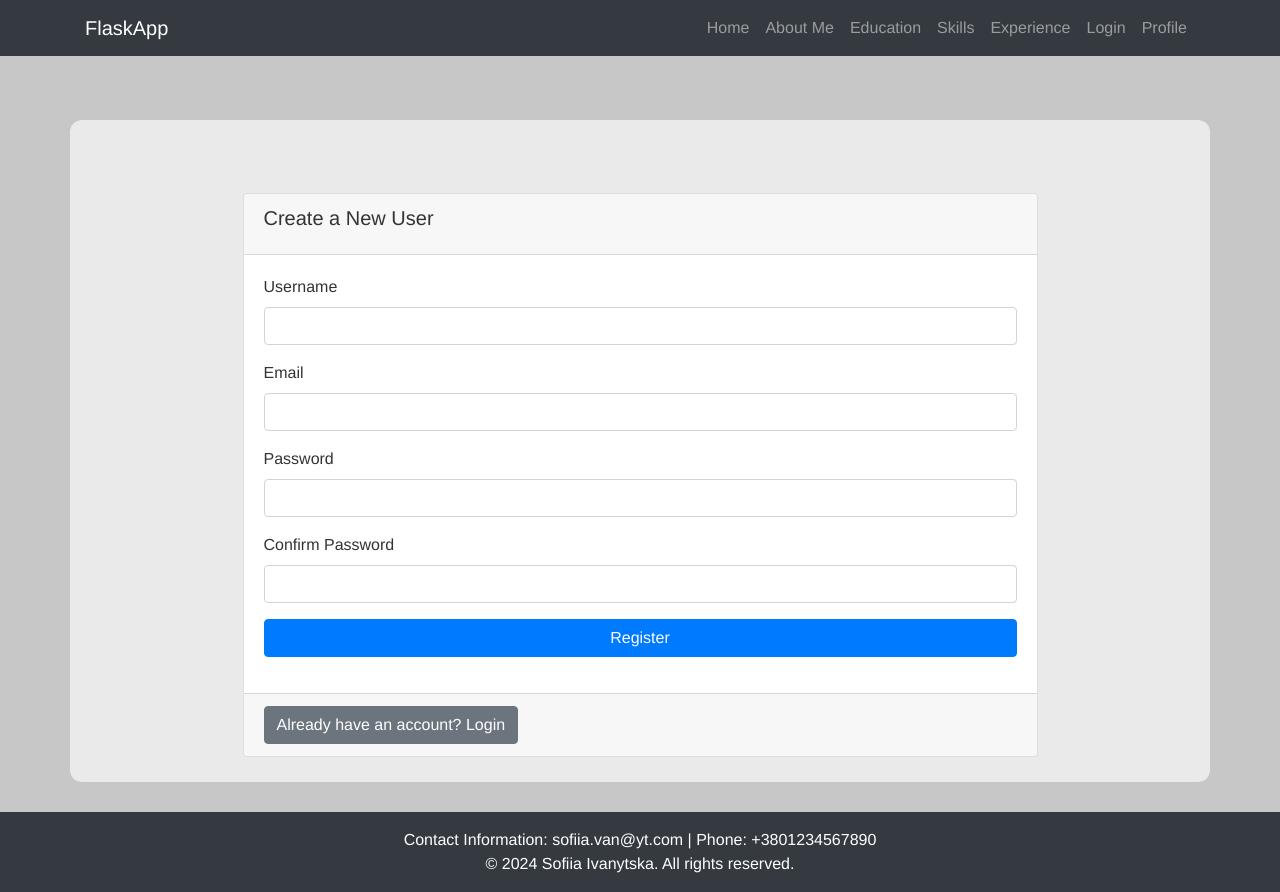
After one commit to 1vanytska/flask-app-lab, a Flask app: page /users/register in a window 1280 px wide. The commit adds this page. Run offline with Flask 3, Linux system fonts and the light colour scheme; some libraries are stand-ins or nearby versions.

Commit message:
Add register, log in, logout, account and users (without style) - Task 1-4 (Part 1)

```diff
--- a/app/__init__.py
+++ b/app/__init__.py
@@ -2,18 +2,22 @@ from flask import Flask
 from flask_sqlalchemy import SQLAlchemy
 from flask_migrate import Migrate
 from sqlalchemy.orm import DeclarativeBase
+from flask_bcrypt import Bcrypt
 
 class Base(DeclarativeBase):
     pass
 
 db = SQLAlchemy(model_class=Base)
 migrate = Migrate()
+bcrypt = Bcrypt()
 
 def create_app(config_name="config"):
     app = Flask(__name__)
-    app.config.from_object(config_name) #налаштування з об'єкта
+    app.config.from_object(config_name)
+
     db.init_app(app)
     migrate.init_app(app, db)
+    bcrypt.init_app(app)
 
     with app.app_context():
         from . import views
--- /dev/null
+++ b/app/users/forms.py
@@ -0,0 +1,44 @@
+from flask_wtf import FlaskForm
+from wtforms import BooleanField, StringField, PasswordField, SubmitField
+from wtforms.validators import DataRequired, Length, Email, EqualTo, Regexp
+from app.users.models import User
+from wtforms import ValidationError
+
+def email_exists(form, field):
+    user = User.query.filter_by(email=field.data).first()
+    if user:
+        raise ValidationError('Email is already registered.')
+
+def username_exists(form, field):
+    user = User.query.filter_by(username=field.data).first()
+    if user:
+        raise ValidationError('Username is already taken.')
+
+class RegistrationForm(FlaskForm):
+    username = StringField('Username', validators=[
+        DataRequired(),
+        Length(min=3, max=20),
+        Regexp('^[A-Za-z][A-Za-z0-9_]*$',
+               message = 'Username must start with a letter and contain only letters, numbers, and underscores'),
+        username_exists
+    ])
+    email = StringField('Email', validators=[
+        DataRequired(),
+        Email(),
+        email_exists
+    ])
+    password = PasswordField('Password', validators=[
+        DataRequired(),
+        Length(min=6, max=60)
+    ])
+    confirm_password = PasswordField('Confirm Password', validators=[
+        DataRequired(),
+        EqualTo('password')
+    ])
+    submit = SubmitField('Register')
+
+class LoginForm(FlaskForm):
+    username = StringField('Username', validators=[DataRequired()])
+    password = PasswordField('Password', validators=[DataRequired()])
+    remember = BooleanField('Remember me')
+    submit = SubmitField('Log In')
--- a/app/users/templates/users/login.html
+++ b/app/users/templates/users/login.html
@@ -15,7 +15,7 @@
             <label for="password">Password</label>
             <input type="password" class="form-control" id="password" name="password" required>
         </div>
-        <button type="submit" class="btn btn-primary">Sign in</button>
+        <button type="submit" class="btn btn-primary">Log in</button>
     </form>
 </div>
 {% endblock %}
--- /dev/null
+++ b/app/users/templates/users/register.html
@@ -0,0 +1,59 @@
+{% extends 'base.html' %}
+
+{% block title %} Register {% endblock %}
+
+{% block content %}
+
+    <div class="container mt-5">
+        <div class="card w-75 mx-auto">
+            <div class="card-header">
+                <h5 class="card-title">Create a New User</h5>
+            </div>
+            <div class="card-body">
+                <form method="POST" action="{{ url_for('users.register') }}">
+                    {{ form.hidden_tag() }}
+
+                    <div class="form-group mb-3">
+                        {{ form.username.label(class="form-control-label") }}
+                        {{ form.username(class="form-control") }}
+                        {% for error in form.username.errors %}
+                            <small class="text-danger">{{ error }}</small><br>
+                        {% endfor %}
+                    </div>
+
+                    <div class="form-group mb-3">
+                        {{ form.email.label(class="form-control-label") }}
+                        {{ form.email(class="form-control") }}
+                        {% for error in form.email.errors %}
+                            <small class="text-danger">{{ error }}</small><br>
+                        {% endfor %}
+                    </div>
+
+                    <div class="form-group mb-3">
+                        {{ form.password.label(class="form-control-label") }}
+                        {{ form.password(class="form-control") }}
+                        {% for error in form.password.errors %}
+                            <small class="text-danger">{{ error }}</small><br>
+                        {% endfor %}
+                    </div>
+
+                    <div class="form-group mb-3">
+                        {{ form.confirm_password.label(class="form-control-label") }}
+                        {{ form.confirm_password(class="form-control") }}
+                        {% for error in form.confirm_password.errors %}
+                            <small class="text-danger">{{ error }}</small><br>
+                        {% endfor %}
+                    </div>
+
+                    <div class="form-group mb-3">
+                        {{ form.submit(class="btn btn-primary btn-block") }}
+                    </div>
+                </form>
+            </div>
+            <div class="card-footer">
+                <a href="{{ url_for('users.login') }}" class="btn btn-secondary">Already have an account? Login</a>
+            </div>
+        </div>
+    </div>
+
+{% endblock %}
--- a/app/users/views.py
+++ b/app/users/views.py
@@ -1,6 +1,71 @@
 from . import user_bp
 from flask import flash, make_response, redirect, render_template, request, session, url_for
+from app import db
+from app.users.models import User
+from .forms import RegistrationForm
 from datetime import datetime, timedelta
+
+@user_bp.route('/register', methods=['GET', 'POST'])
+def register():
+    form = RegistrationForm()
+
+    if form.validate_on_submit():
+        hashed_password = User().hash_password(form.password.data)
+        user = User(username=form.username.data,
+                    email=form.email.data,
+                    password=hashed_password)
+
+        db.session.add(user)
+        db.session.commit()
+
+        flash('Your account has been created!', 'success')
+        return redirect(url_for('users.login'))
+
+    return render_template('register.html', form=form)
+
+@user_bp.route("/login", methods=['GET', 'POST'])
+def login():
+    if request.method == "POST":
+        username = request.form["username"]
+        password = request.form["password"]
+
+        user = User.query.filter_by(username=username).first()
+
+        if user and user.check_password(password):
+            session["username"] = user.username
+            session.permanent = True
+            flash("Successfully logged in!", "success")
+            return redirect(url_for("users.account"))
+        else:
+            flash("Invalid username or password.", "danger")
+            return redirect(url_for("users.login"))
+
+    return render_template("login.html")
+
+@user_bp.route("/account")
+def account():
+    username = session.get("username")
+    if not username:
+        flash("You must be logged in to view your profile", "danger")
+        return redirect(url_for("users.login"))
+
+    user = User.query.filter_by(username=username).first()
+    return render_template("account.html", user=user)
+
+@user_bp.route('/logout')
+def logout():
+    session.pop('username', None)
+    flash("Successfully logged out.", "info")
+    return redirect(url_for('users.login'))
+
+@user_bp.route('/users')
+def users():
+    users_list = User.query.all()
+
+    if not users_list:
+        return render_template('users.html', message="There are no registered users.")
+
+    return render_template('users.html', users=users_list, count=len(users_list))
 
 VALID_USERNAME = "user"
 VALID_PASSWORD = "123"
@@ -54,27 +119,21 @@ def set_theme(theme):
     return redirect(url_for('users.get_profile'))
 
 
-@user_bp.route("/login", methods=['GET', 'POST'])
-def login():
-    if request.method == "POST":
-        username = request.form["username"]
-        password = request.form["password"]
+# @user_bp.route("/login", methods=['GET', 'POST'])
+# def login():
+#     if request.method == "POST":
+#         username = request.form["username"]
+#         password = request.form["password"]
 
-        if username == VALID_USERNAME and password == VALID_PASSWORD:
-            session["username"] = username
-            session.permanent = True
-            flash("Successfully logged in!", "success")
-            return redirect(url_for("users.get_profile"))
-        else:
-            flash("Invalid username or password.", "danger")
-            return redirect(url_for("users.login"))
-    return render_template("login.html")
-
-@user_bp.route('/logout')
-def logout():
-    session.pop('username', None)
-    flash("Successfully logged out.", "info")
-    return redirect(url_for('users.login'))
+#         if username == VALID_USERNAME and password == VALID_PASSWORD:
+#             session["username"] = username
+#             session.permanent = True
+#             flash("Successfully logged in!", "success")
+#             return redirect(url_for("users.get_profile"))
+#         else:
+#             flash("Invalid username or password.", "danger")
+#             return redirect(url_for("users.login"))
+#     return render_template("login.html")
 
 @user_bp.route('/hi/<string:name>') # --> user/hi/sofiia?age=19
 def greetings(name):
```
Also changed, not shown: app/users/models.py (+7 -1 lines), app/users/templates/users/account.html (added, +11 -0 lines), app/users/templates/users/users.html (added, +20 -0 lines), instance/data.sqlite.
